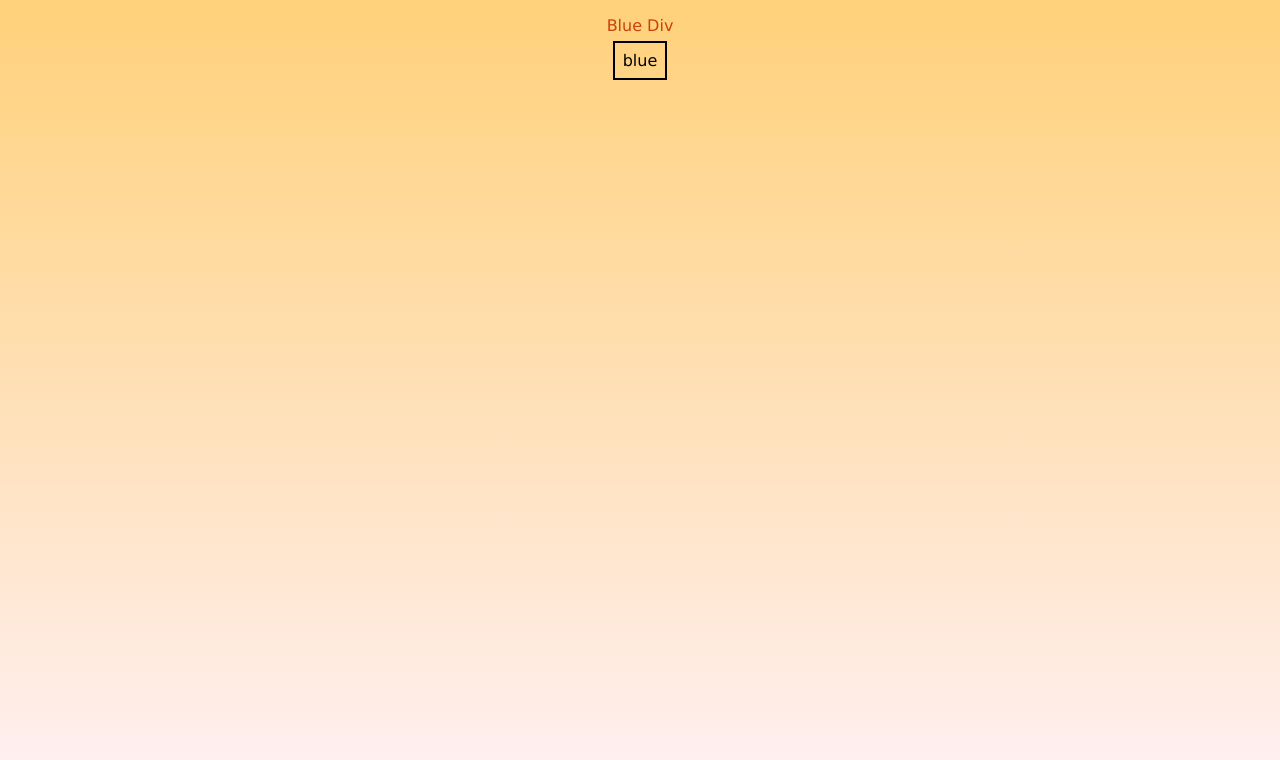
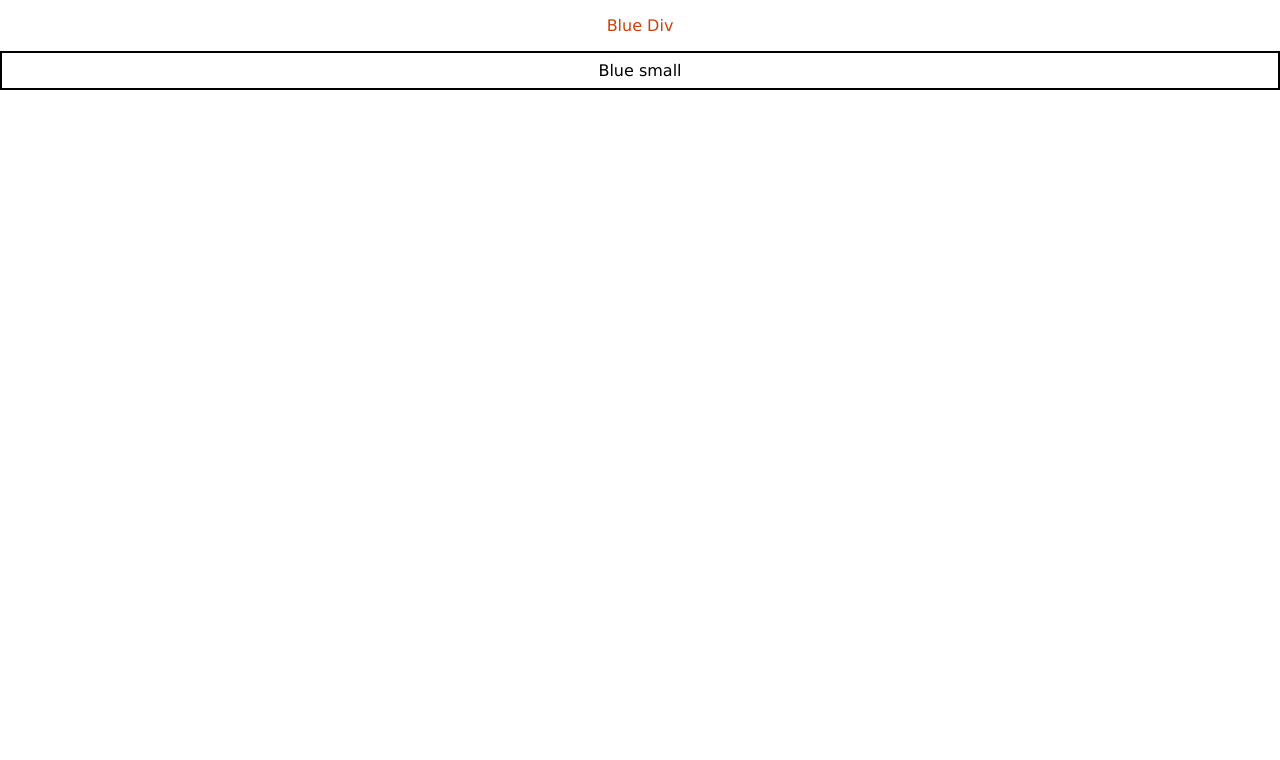
Before and after one commit to Team-Pantless/scratch-project, a React app in the folder talk-birdy-to-me/: page / in a window 1280 px wide. Both pictures are taken after a click on the button "Blue Button". Shown: the top 760 px of the page. Built offline with nearby package versions, Linux system fonts and the light colour scheme.

Commit message:
started on boxes

```diff
--- a/talk-birdy-to-me/package.json
+++ b/talk-birdy-to-me/package.json
@@ -1,5 +1,5 @@
 {
-  "name": "scratch-react",
+  "name": "birdy",
   "version": "1.0.0",
   "description": "",
   "main": ".index.js",
--- a/talk-birdy-to-me/src/App.jsx
+++ b/talk-birdy-to-me/src/App.jsx
@@ -7,7 +7,6 @@
 // import Birds from '../Components/birdData';
 
 const db = data.birds;
-console.log(db)
 
 function App()  {
   const [color, setColor] = useState('no color yet');
@@ -28,8 +27,10 @@
   }
 
   const birdCard = color => {
-    console.log(`inside bird card`)
-    }
+    console.log(`inside bird card`);
+  }
+
+
 
 //   const birdFunc = props => {
 //     <h2>{ props.value }</h2>
@@ -37,26 +38,26 @@
 
   if (color === 'no color yet') {
     return (
-      < div className="container">
+      <div className="container">
         <div className="title">
           <h1>Talk Birdy to Me!</h1>
         </div>
         <div className="birdColorQuestion">What color is the bird?</div>
         <div className="button-div">
-          <button className='blue-button' onClick={() => { handleChange('blue') }} >Blue Button</button>
-          <button className='red-button' onClick={() => { handleChange('red') }}>Red Button</button>
+          <button className='blue-button' onClick={() => { handleChange('Blue') }} >Blue Button</button>
+          <button className='red-button' onClick={() => { handleChange('Red') }}>Red Button</button>
         </div>
       </div >
     );
   }
-  if (color === 'blue') {
+  else {
+      console.log(db[0])
     return (
-      <div className="container">
-        <div className="title">Blue Div</div>
-        <div>
-          <box className="box">{color} {db.size}</box>
-        </div>
-        </div>
+      <article className="birdCard">
+        <div className="title">{color} Div</div>
+        <div className="box">{color} {db[0].size}</div>
+      </article>
+
     );
   }
 }
```
Also changed, not shown: talk-birdy-to-me/src/birdCard.jsx (+0 -11 lines).
